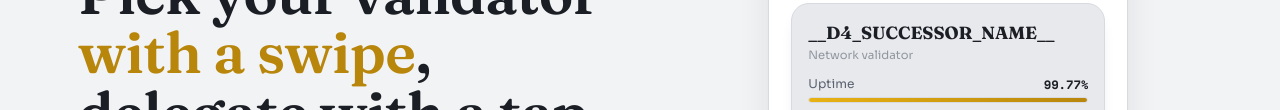
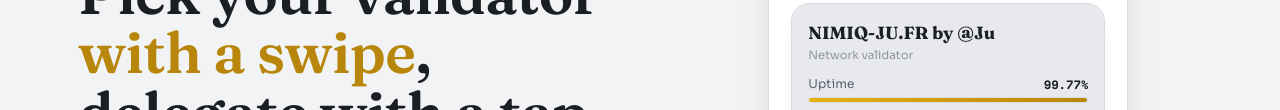
Before and after one commit to Julien59247787/nimiq-app-validatorswipe, a plain HTML site: page index.html in a window 1280 px wide. Shown: the part 344-454 px from the top of the page. Drawn offline with nearby package versions, Linux system fonts and the light colour scheme; no server answers.

Commit message:
Successor name NQ40: NIMIQ-JU.FR by @Ju (D4 validated)
Co-Authored-By: Claude Opus 5.5 <noreply@anthropic.com>

```diff
--- a/index.html
+++ b/index.html
@@ -2243,7 +2243,7 @@
   // guessed figure.
   // Node1 shutdown (plan v0.3). Final names = decision D4, still open: placeholders on purpose, delivery is refused
   // while one remains (check_d4.sh). The successor's displayed name normally comes live from the API (on-chain name).
-  var D4_SUCCESSOR_NAME = '__D4_SUCCESSOR_NAME__';
+  var D4_SUCCESSOR_NAME = 'NIMIQ-JU.FR by @Ju';
   var CLOSING_VALIDATOR = 'NQ51 7BS3 0HVH 9R5M TUDH C5PG 490G S7XT KD4D';
   var SUCCESSOR_VALIDATOR = 'NQ40 FC4D HAT6 9N1H P52H P4FX QL8P CE6Y 10VT';
   function isClosingValidator(a){ return (a || '').replace(/\s+/g, '') === CLOSING_VALIDATOR.replace(/\s+/g, ''); }
```
